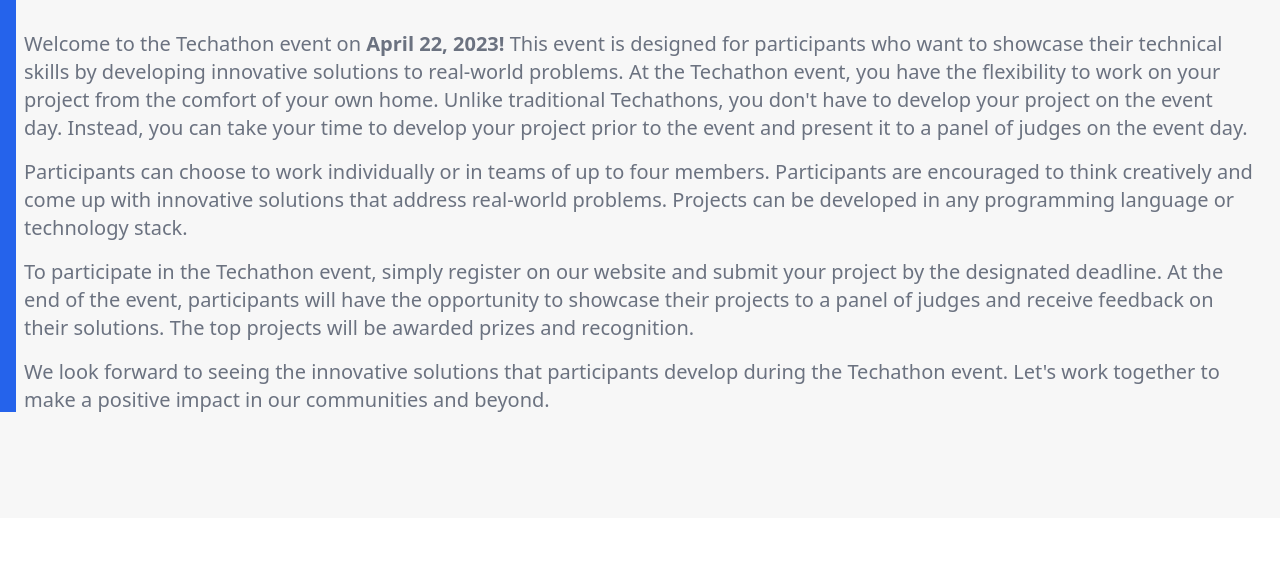
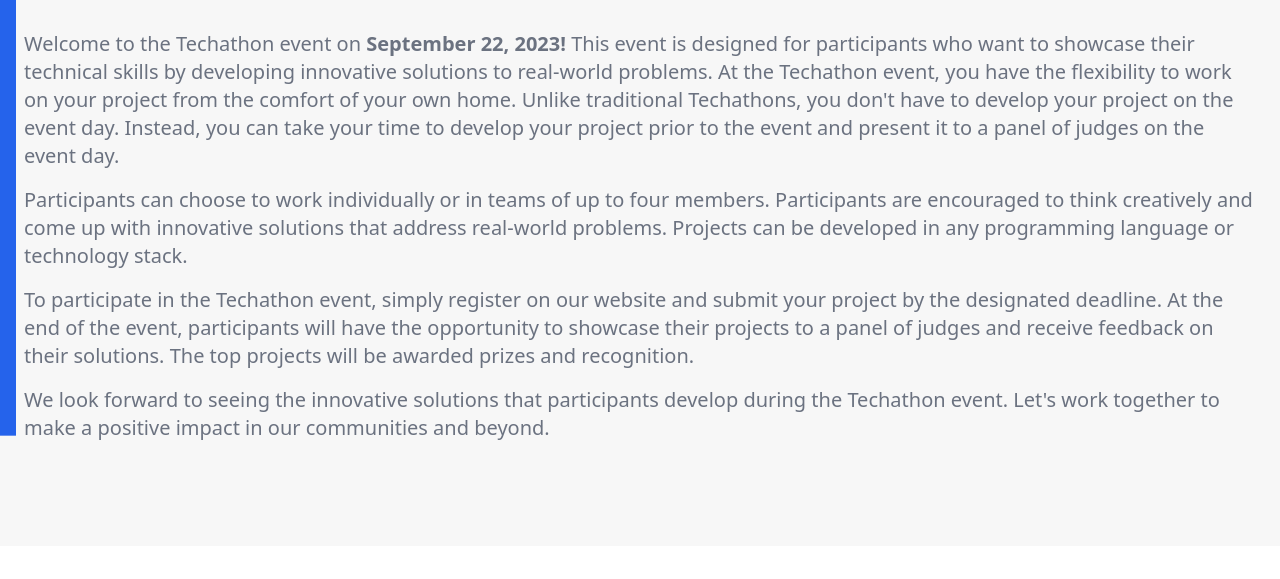
Before and after one commit to tushartom/Techathon_website, a website: page public/index.html in a window 1280 px wide. Shown: the part 790-1369 px from the top of the page. Drawn offline with nearby package versions, Linux system fonts and the light colour scheme.

Commit message:
slight change

```diff
--- a/public/index.html
+++ b/public/index.html
@@ -140,8 +140,8 @@
         >
           <p>
             Welcome to the Techathon event on
-            <span class="font-bold text-gray-500">April 22, 2023!</span> This
-            event is designed for participants who want to showcase their
+            <span class="font-bold text-gray-500">September 22, 2023!</span>
+            This event is designed for participants who want to showcase their
             technical skills by developing innovative solutions to real-world
             problems. At the Techathon event, you have the flexibility to work
             on your project from the comfort of your own home. Unlike
```
